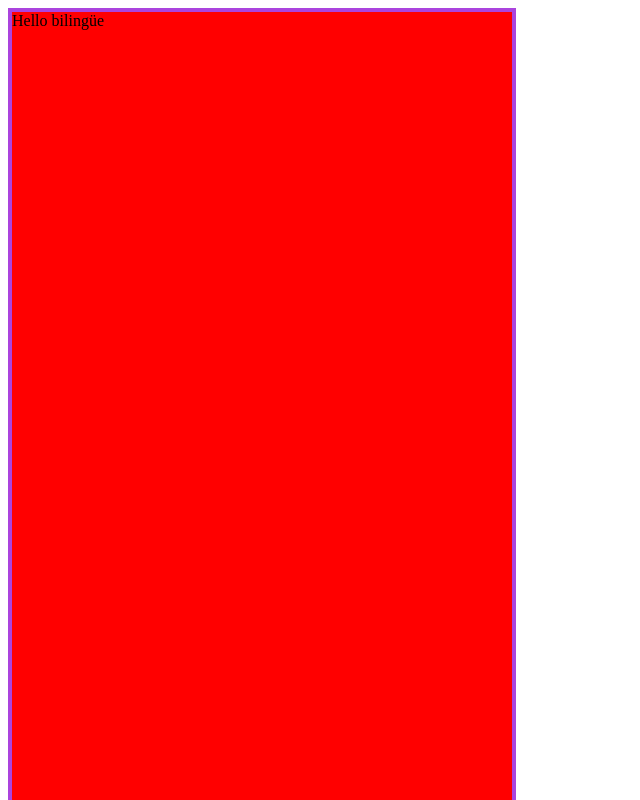
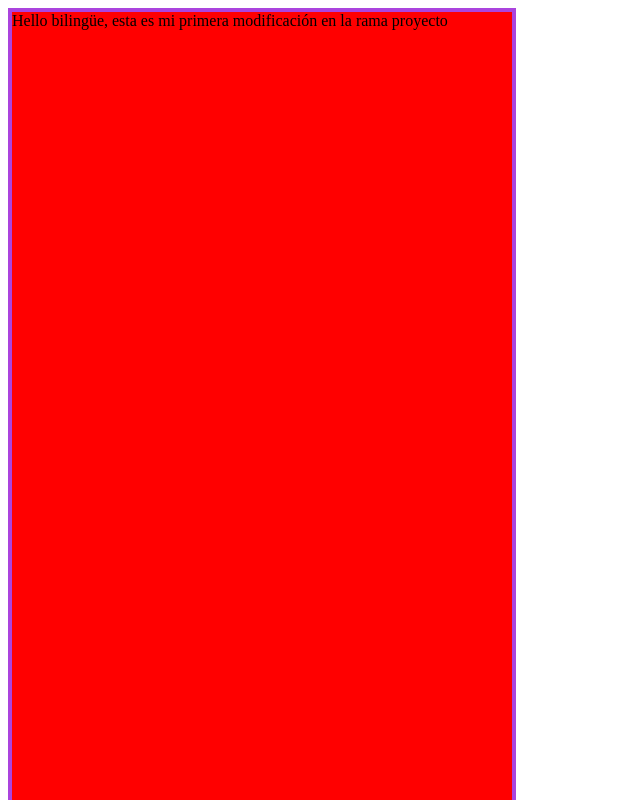
Before and after one commit to MrRafaTrujillo/test7, a plain HTML site: page proyecto/index.html in a window 1280 px wide. Shown: the top 800 px of the page, without its empty margins (0-640 px from the left). Drawn offline with Linux system fonts and the light colour scheme.

Commit message:
Update index.html

```diff
--- a/proyecto/index.html
+++ b/proyecto/index.html
@@ -10,7 +10,7 @@
 </head>
 <body>
 	<div class="NewDiv">
-		Hello bilingüe
+		Hello bilingüe, esta es mi primera modificación en la rama proyecto
 	</div>
 </body>
 </html>
```
